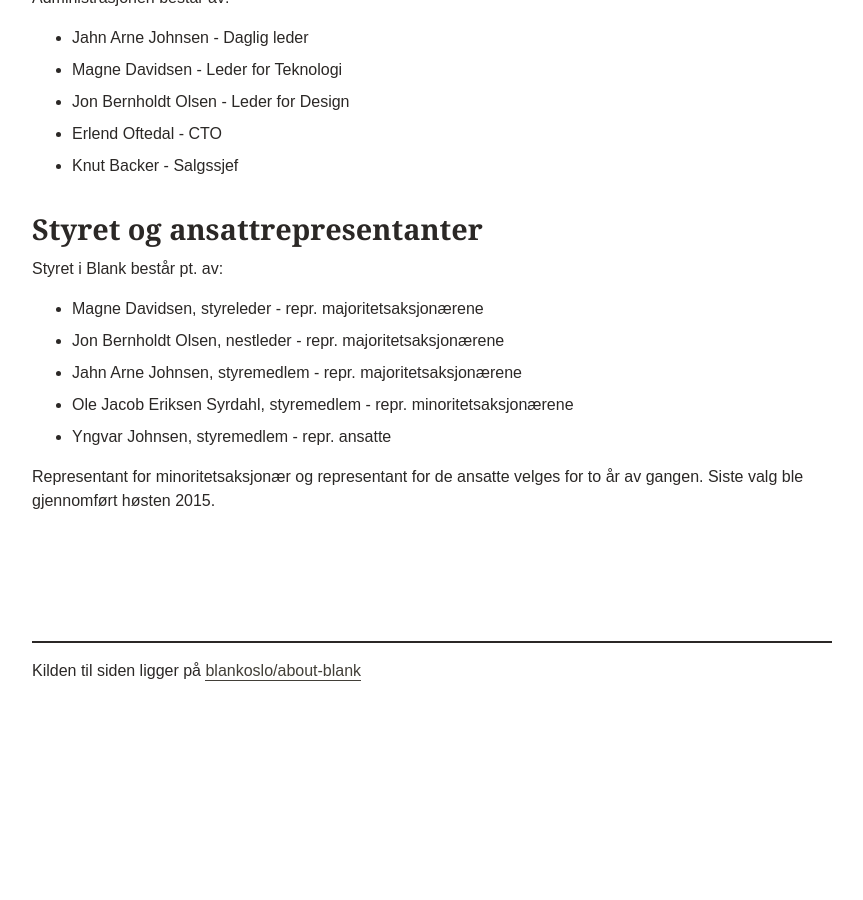
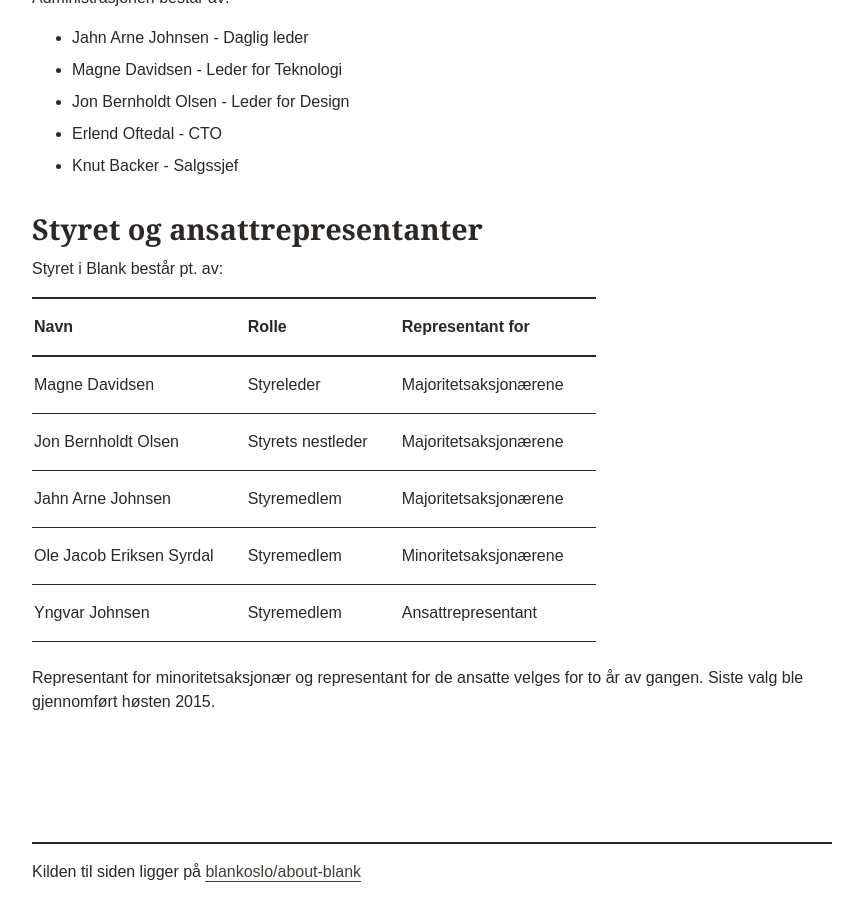
Before and after one commit to blankoslo/about-blank, a Jekyll site: the page built from index.md, in a window 1280 px wide and 900 px high, scrolled down 4350 px. Shown: the whole window, without its empty margins (208-1071 px from the left). Built offline with Jekyll 4.4.1, drawn with Linux system fonts in a browser that asks for light colours; before the commit the page ends 5049 px from its top, so only the background shows below that.

Commit message:
Update organisering.md
Endret styret fra punktliste til tabell

```diff
--- a/content/organisering.md
+++ b/content/organisering.md
@@ -16,10 +16,12 @@
 ## Styret og ansattrepresentanter
 Styret i Blank består pt. av:
 
-- Magne Davidsen, styreleder - repr. majoritetsaksjonærene
-- Jon Bernholdt Olsen, nestleder - repr. majoritetsaksjonærene
-- Jahn Arne Johnsen, styremedlem - repr. majoritetsaksjonærene
-- Ole Jacob Eriksen Syrdahl, styremedlem - repr. minoritetsaksjonærene
-- Yngvar Johnsen, styremedlem - repr. ansatte
+Navn | Rolle | Representant for
+------ | ----- | --------------------
+Magne Davidsen | Styreleder | Majoritetsaksjonærene
+Jon Bernholdt Olsen | Styrets nestleder | Majoritetsaksjonærene
+Jahn Arne Johnsen | Styremedlem | Majoritetsaksjonærene
+Ole Jacob Eriksen Syrdal | Styremedlem | Minoritetsaksjonærene
+Yngvar Johnsen | Styremedlem | Ansattrepresentant
 
 Representant for minoritetsaksjonær og representant for de ansatte velges for to år av gangen. Siste valg ble gjennomført høsten 2015.
```
